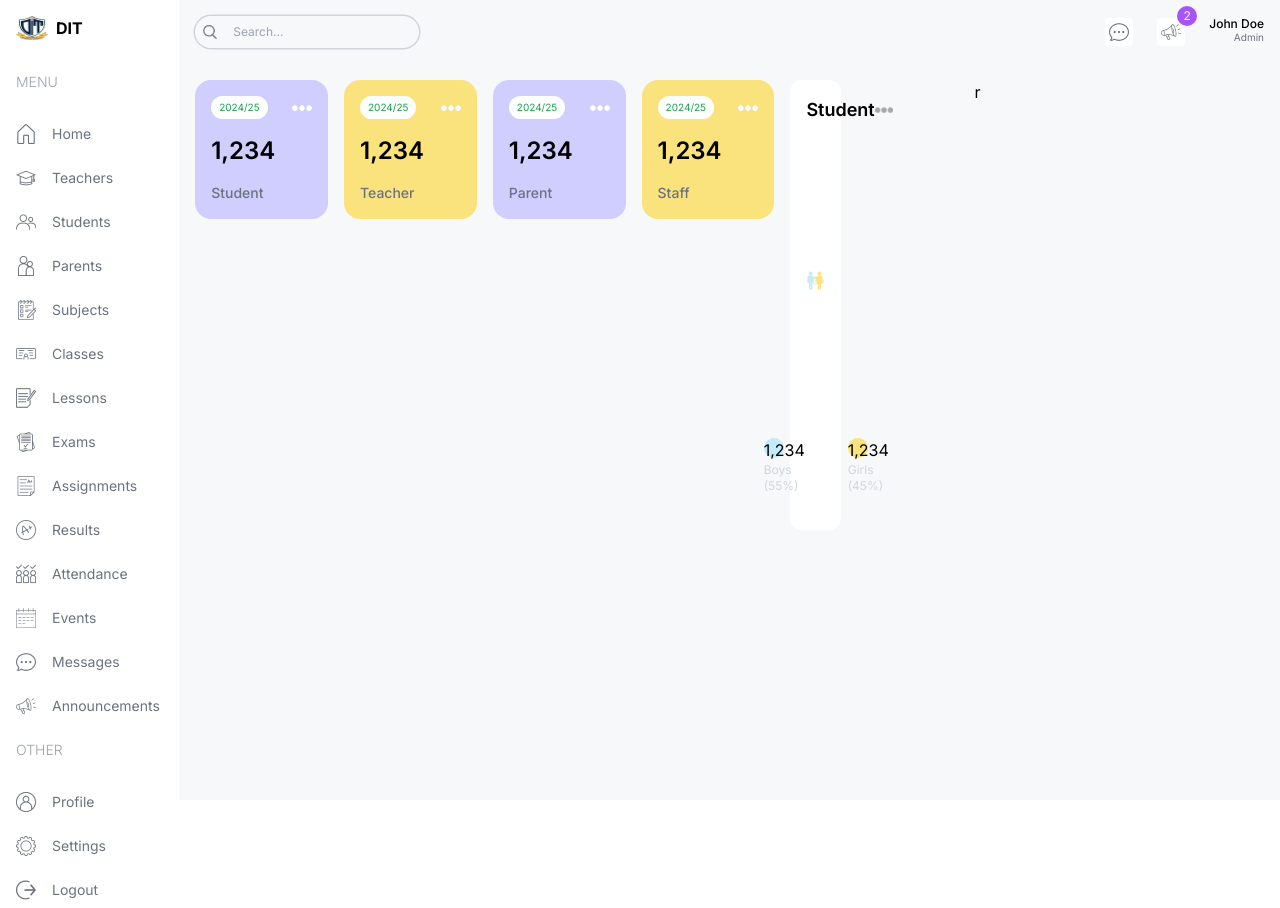
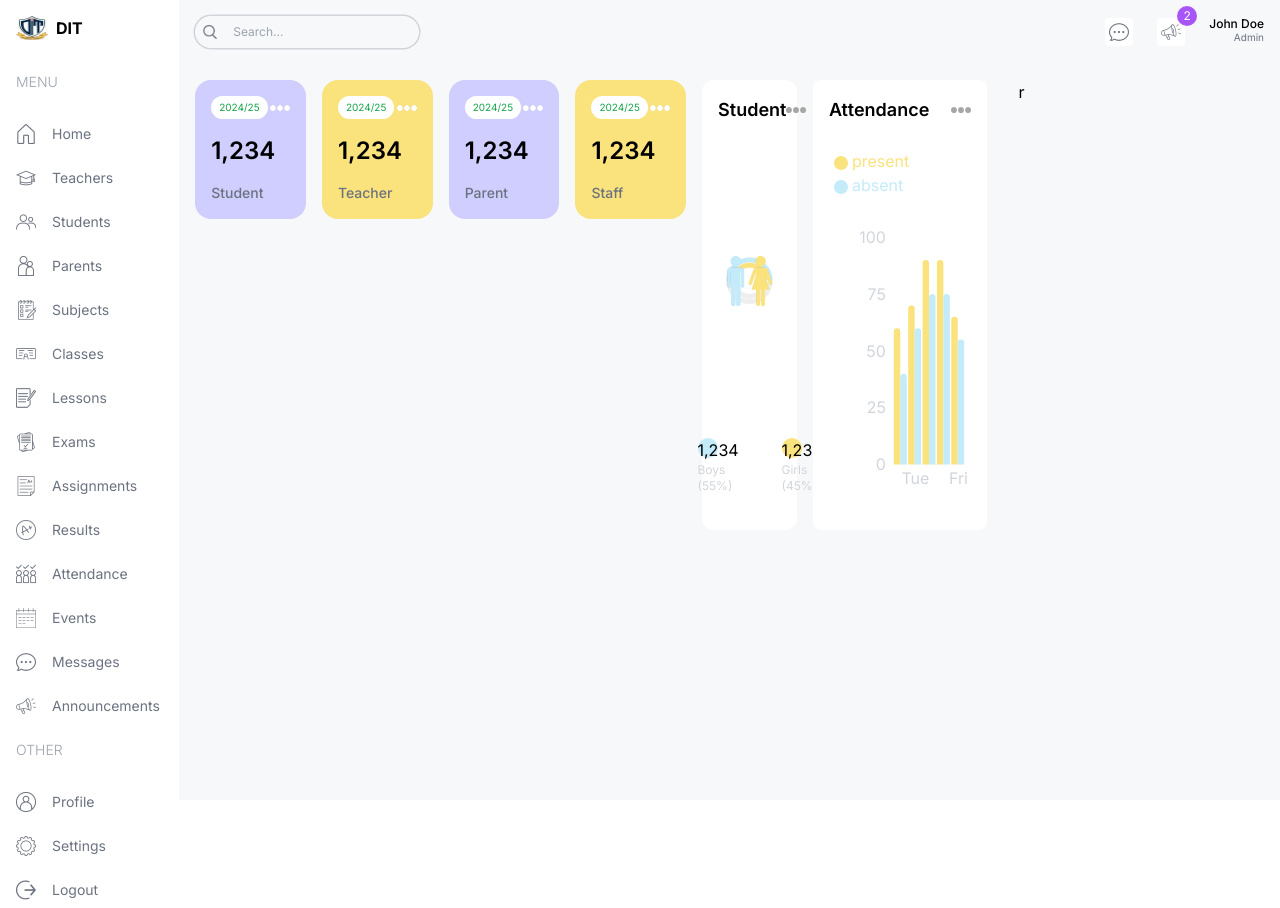
Before and after one commit to umarabdullah-991/Department-Management-System-FYP, a Next.js app in the folder Front-End/: page /admin in a window 1280 px wide. Built offline with nearby package versions, Linux system fonts and the light colour scheme.

Commit message:
Attendace Chart is Completed

```diff
--- a/Front-End/src/app/(dashboard)/admin/page.tsx
+++ b/Front-End/src/app/(dashboard)/admin/page.tsx
@@ -1,5 +1,6 @@
 import UserCard from "@/components/UserCard"
 import CountChart from "@/components/CountChart"
+import AttendanceChart from "@/components/AttendanceChart"
 const AdminPage = () => {
     return (
         <div className = 'p-4 flex gap-4 flex-col md:flex-row'>
@@ -20,7 +21,9 @@
                 <CountChart/>
                 </div>
                 {/* ATTENDANCE CHART */}
-                <div className="w-full lg:w-2/3 h-[450px]"></div>
+                <div className="w-full lg:w-2/3 h-[450px]">
+                <AttendanceChart/>
+                </div>
             </div>
             {/* {BOTTOM CHARTS} */}
             <div className=""></div>
--- /dev/null
+++ b/Front-End/src/components/AttendanceChart.tsx
@@ -0,0 +1,58 @@
+"use client"
+import Image from 'next/image';
+import { BarChart, Bar, Rectangle, XAxis, YAxis, CartesianGrid, Tooltip, Legend, ResponsiveContainer } from 'recharts';
+
+const data = [
+  {
+    name: 'Mon',
+    present: 60,
+    absent: 40,
+  },
+  {
+    name: 'Tue',
+    present: 70,
+    absent: 60,
+  },
+  {
+    name: 'Wed',
+    present: 90,
+    absent: 75,
+  },
+  {
+    name: 'Thu',
+    present: 90,
+    absent: 75,
+  },
+  {
+    name: 'Fri',
+    present: 65,
+    absent: 55,
+  },
+];
+const AttendanceChart = () => {
+    return(
+        <div className="bg-white rounded-lg p-4 h-full">
+            <div className='flex justify-between items-center'>
+                <h1 className='text-lg font-semibold'>Attendance</h1>
+                <Image src='/moreDark.png' alt='' width={20} height={20} />
+            </div>
+            <ResponsiveContainer width="100%" height="90%">
+                <BarChart
+                    width={500}
+                    height={300}
+                    data={data}
+                    barSize={20}
+                >
+                    <CartesianGrid strokeDasharray="3 3" vertical={false} stroke='ddd'/>
+                    <XAxis dataKey="name" axisLine={false} tick={{fill:'#d1d5db'}} tickLine={false}/>
+                    <YAxis axisLine={false} tick={{fill:'#d1d5db'}} tickLine={false} />
+                    <Tooltip contentStyle={{borderRadius:"10px", borderColor:"lightgray"}} />
+                    <Legend align='left' verticalAlign='top' wrapperStyle={{paddingTop:"20px", paddingBottom:"40px"}}/>
+                    <Bar dataKey="present" fill="#FAE27C"  legendType="circle" radius={[10,10,0,0]}/>
+                    <Bar dataKey="absent" fill="#C3EBFA" legendType="circle" radius={[10,10,0,0]} />
+                </BarChart>
+            </ResponsiveContainer>
+        </div>
+    )
+}
+export default AttendanceChart;
```
